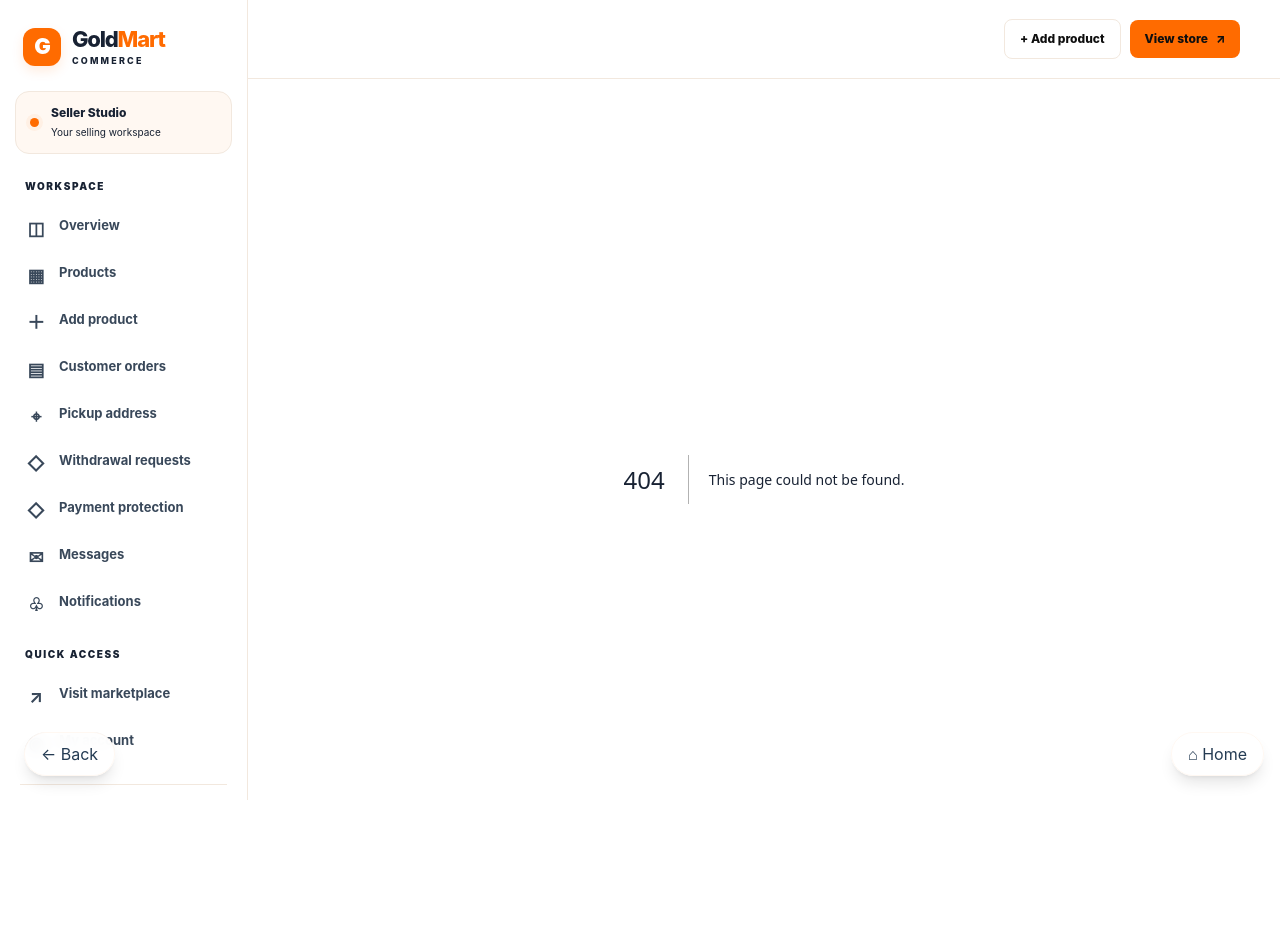
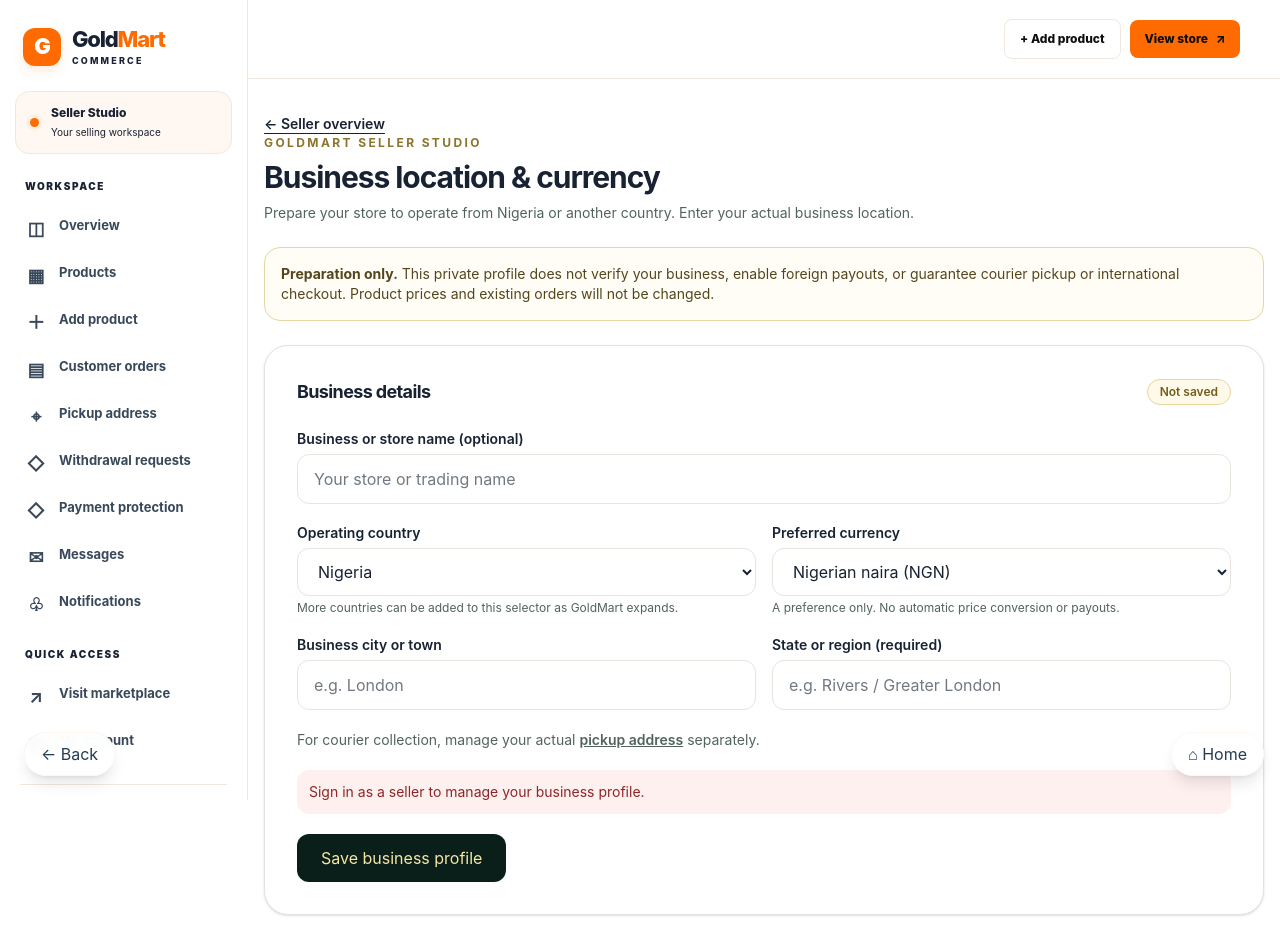
Before and after one commit to oscar1-max/Gold-mart-Ybsr, a Next.js app: page /seller/business-profile in a window 1280 px wide. Before the commit this address had no page. Before the commit the page ends 879 px from the top, so only its background shows below. Built offline with nearby package versions, Linux system fonts and the light colour scheme.

Commit message:
Add international seller business profile page

```diff
--- /dev/null
+++ b/app/seller/business-profile/page.tsx
@@ -0,0 +1,143 @@
+"use client";
+
+import Link from "next/link";
+import { useCallback, useEffect, useState, type FormEvent } from "react";
+
+const API = "https://goldmart-backend-yoxc.onrender.com/api/seller/profile";
+type Profile = {
+  business_name: string;
+  country_code: string;
+  business_city: string;
+  business_region: string;
+  preferred_currency: string;
+};
+type ResponseData = { success: boolean; message?: string; profile?: Profile | null };
+const blank: Profile = {
+  business_name: "", country_code: "NG", business_city: "",
+  business_region: "", preferred_currency: "NGN"
+};
+const countries = [
+  ["NG", "Nigeria"], ["GH", "Ghana"], ["KE", "Kenya"], ["ZA", "South Africa"],
+  ["GB", "United Kingdom"], ["US", "United States"], ["CA", "Canada"],
+  ["DE", "Germany"], ["FR", "France"], ["IE", "Ireland"], ["NL", "Netherlands"],
+  ["AE", "United Arab Emirates"], ["IN", "India"], ["CN", "China"], ["JP", "Japan"],
+  ["AU", "Australia"]
+];
+const currencies = [
+  ["NGN", "Nigerian naira (NGN)"], ["USD", "US dollar (USD)"],
+  ["GBP", "British pound (GBP)"], ["EUR", "Euro (EUR)"]
+];
+
+export default function SellerBusinessProfilePage() {
+  const [form, setForm] = useState<Profile>(blank);
+  const [loading, setLoading] = useState(true);
+  const [saving, setSaving] = useState(false);
+  const [saved, setSaved] = useState(false);
+  const [error, setError] = useState("");
+  const [notice, setNotice] = useState("");
+
+  const load = useCallback(async (signal: AbortSignal) => {
+    const token = localStorage.getItem("goldmart_token");
+    if (!token) { setError("Sign in as a seller to manage your business profile."); setLoading(false); return; }
+    try {
+      const response = await fetch(API, {
+        headers: { Authorization: "Bearer " + token, Accept: "application/json" },
+        cache: "no-store", signal
+      });
+      const data: ResponseData = await response.json();
+      if (!response.ok || !data.success) throw new Error(data.message || "Unable to load business profile.");
+      if (!signal.aborted && data.profile) { setForm(data.profile); setSaved(true); }
+    } catch (e) {
+      if (!signal.aborted) setError(e instanceof Error ? e.message : "Unable to load business profile.");
+    } finally {
+      if (!signal.aborted) setLoading(false);
+    }
+  }, []);
+  useEffect(() => {
+    const controller = new AbortController();
+    void load(controller.signal);
+    return () => controller.abort();
+  }, [load]);
+
+  function set<K extends keyof Profile>(key: K, value: Profile[K]) {
+    setForm(current => ({ ...current, [key]: value }));
+    setNotice("");
+  }
+
+  async function submit(event: FormEvent<HTMLFormElement>) {
+    event.preventDefault();
+    if (saving) return;
+    setSaving(true); setError(""); setNotice("");
+    try {
+      const token = localStorage.getItem("goldmart_token");
+      if (!token) throw new Error("Sign in as a seller to save your profile.");
+      const response = await fetch(API, {
+        method: "PUT",
+        headers: { Authorization: "Bearer " + token, "Content-Type": "application/json" },
+        body: JSON.stringify(form)
+      });
+      const data: ResponseData = await response.json();
+      if (!response.ok || !data.success) throw new Error(data.message || "Unable to save business profile.");
+      if (data.profile) setForm(data.profile);
+      setSaved(true);
+      setNotice("Business profile saved privately. International shipping and payouts are not enabled.");
+    } catch (e) {
+      setError(e instanceof Error ? e.message : "Unable to save business profile.");
+    } finally { setSaving(false); }
+  }
+
+  const fieldClass = "mt-1 w-full rounded-xl border border-[#D5DED6] bg-white px-4 py-3 text-[#0A1F1A] outline-none focus:border-[#D4AF37] focus:ring-2 focus:ring-[#F5E6A3]";
+  return <main className="min-h-screen bg-[#F7F7F5] px-4 py-8 text-[#0A1F1A]">
+    <div className="mx-auto max-w-3xl space-y-6">
+      <Link href="/seller" className="text-sm font-semibold underline underline-offset-4">← Seller overview</Link>
+      <header>
+        <p className="text-xs font-bold uppercase tracking-[.2em] text-[#8B742E]">GoldMart Seller Studio</p>
+        <h1 className="mt-2 text-3xl font-bold">Business location & currency</h1>
+        <p className="mt-2 text-sm text-[#52635D]">Prepare your store to operate from Nigeria or another country. Enter your actual business location.</p>
+      </header>
+      <div className="rounded-2xl border border-[#E7D6A1] bg-[#FFFDF6] p-4 text-sm text-[#54451D]">
+        <strong>Preparation only.</strong> This private profile does not verify your business, enable foreign payouts, or guarantee courier pickup or international checkout. Product prices and existing orders will not be changed.
+      </div>
+      {loading ? <p role="status">Loading business profile…</p> :
+        <form onSubmit={submit} className="space-y-5 rounded-3xl border border-[#DFE5DC] bg-white p-5 shadow-sm sm:p-8">
+          <div className="flex flex-wrap items-center justify-between gap-2">
+            <h2 className="text-lg font-bold">Business details</h2>
+            <span className="rounded-full border border-[#E7D6A1] bg-[#FFF9E9] px-3 py-1 text-xs font-semibold text-[#725D1D]">{saved ? "Saved" : "Not saved"}</span>
+          </div>
+          <div className="grid gap-4 sm:grid-cols-2">
+            <label className="block sm:col-span-2">
+              <span className="text-sm font-semibold">Business or store name (optional)</span>
+              <input className={fieldClass} maxLength={150} value={form.business_name} onChange={e => set("business_name", e.target.value)} placeholder="Your store or trading name" />
+            </label>
+            <label className="block">
+              <span className="text-sm font-semibold">Operating country</span>
+              <select className={fieldClass} required value={form.country_code} onChange={e => set("country_code", e.target.value)}>
+                {countries.map(([code, name]) => <option key={code} value={code}>{name}</option>)}
+                {!countries.some(([code]) => code === form.country_code) && <option value={form.country_code}>{form.country_code}</option>}
+              </select>
+              <span className="mt-1 block text-xs text-[#52635D]">More countries can be added to this selector as GoldMart expands.</span>
+            </label>
+            <label className="block">
+              <span className="text-sm font-semibold">Preferred currency</span>
+              <select className={fieldClass} required value={form.preferred_currency} onChange={e => set("preferred_currency", e.target.value)}>
+                {currencies.map(([code, label]) => <option key={code} value={code}>{label}</option>)}
+              </select>
+              <span className="mt-1 block text-xs text-[#52635D]">A preference only. No automatic price conversion or payouts.</span>
+            </label>
+            <label className="block">
+              <span className="text-sm font-semibold">Business city or town</span>
+              <input className={fieldClass} required minLength={2} maxLength={120} value={form.business_city} onChange={e => set("business_city", e.target.value)} placeholder="e.g. London" />
+            </label>
+            <label className="block">
+              <span className="text-sm font-semibold">State or region {form.country_code === "NG" ? "(required)" : "(optional)"}</span>
+              <input className={fieldClass} required={form.country_code === "NG"} maxLength={120} value={form.business_region} onChange={e => set("business_region", e.target.value)} placeholder="e.g. Rivers / Greater London" />
+            </label>
+          </div>
+          <p className="text-sm text-[#52635D]">For courier collection, manage your actual <Link href="/seller/pickup-address" className="font-semibold underline">pickup address</Link> separately.</p>
+          {error && <p role="alert" className="rounded-xl bg-[#FFF0F0] p-3 text-sm text-[#8D2626]">{error}</p>}
+          {notice && <p role="status" className="rounded-xl bg-[#F1F8F0] p-3 text-sm text-[#245B35]">{notice}</p>}
+          <button type="submit" disabled={saving} className="rounded-xl bg-[#0A1F1A] px-6 py-3 font-semibold text-[#F5E6A3] hover:bg-[#17372D] disabled:opacity-50">{saving ? "Saving…" : "Save business profile"}</button>
+        </form>}
+    </div>
+  </main>;
+}
```
